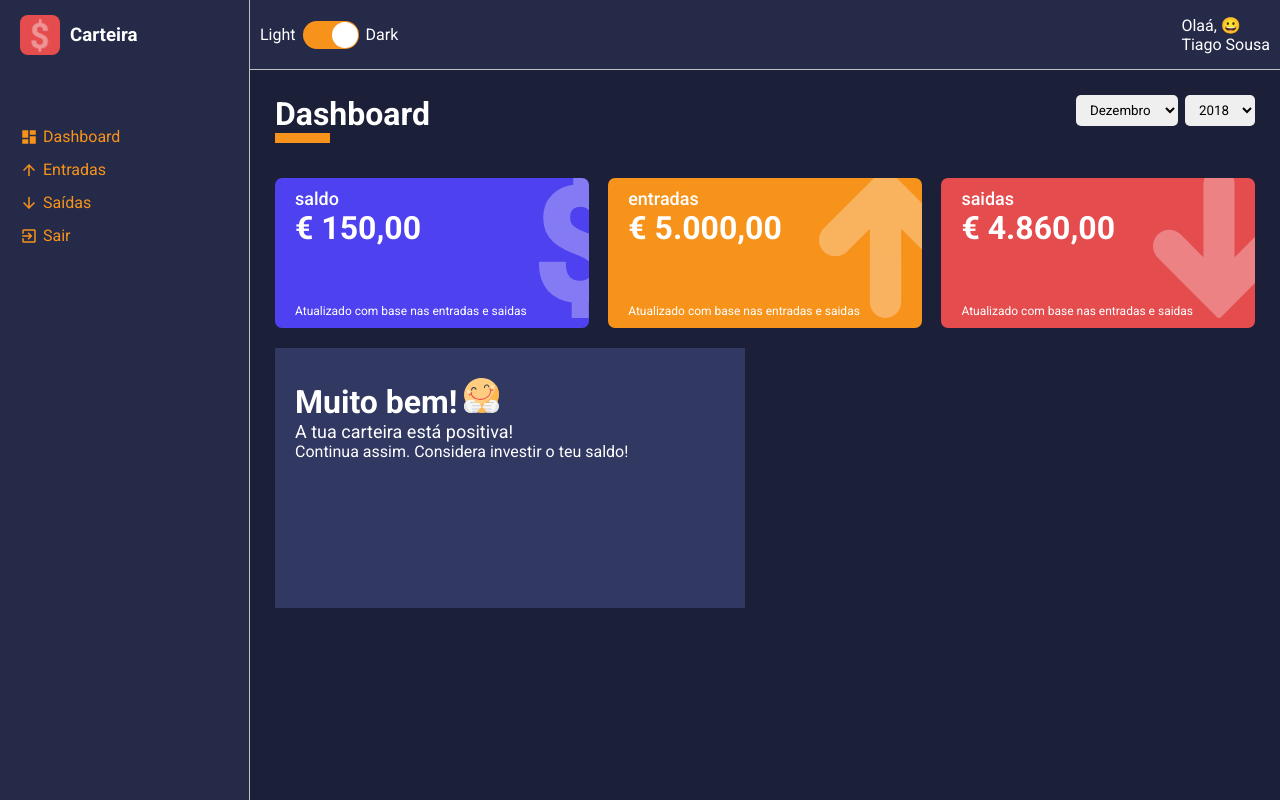
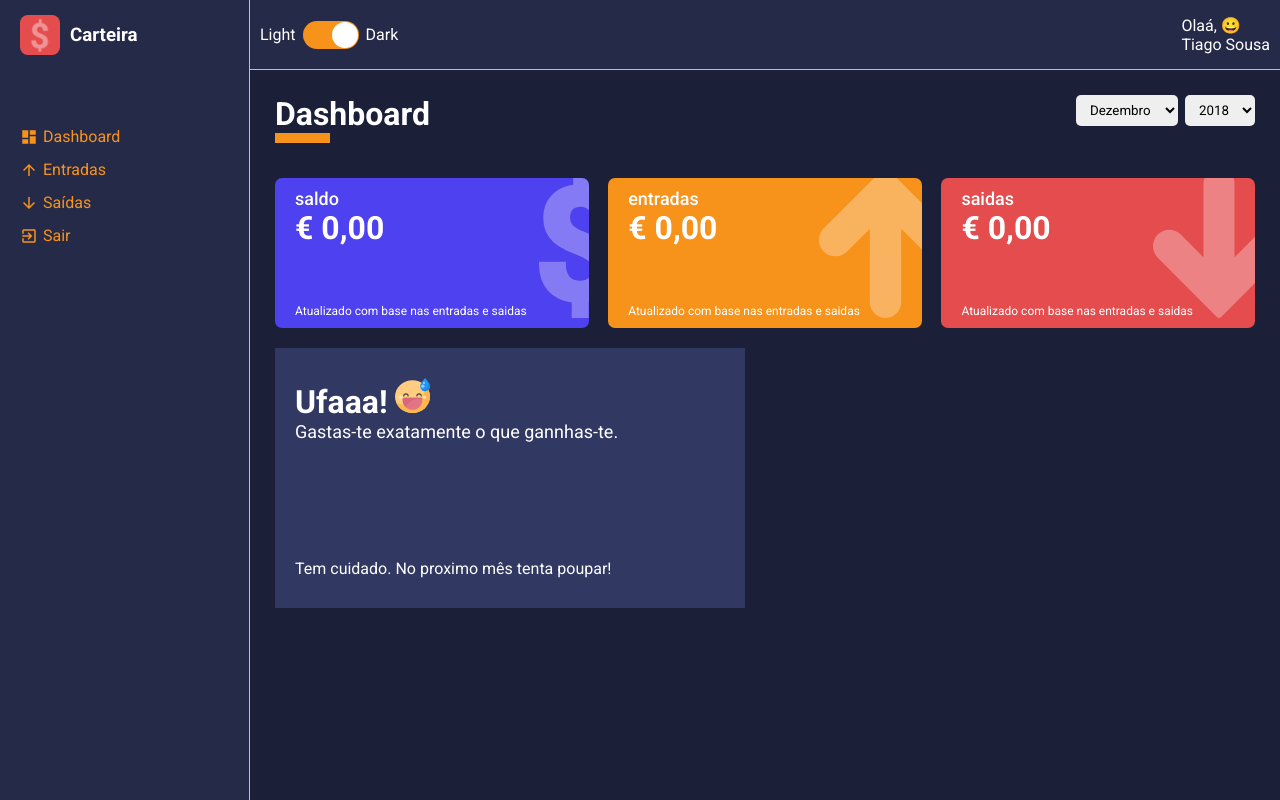
Before and after one commit to tiagosousa10/dashboard-react-typescript, a React (Vite) app in the folder minha-carteira/: page /dashboard in a window 1280 px wide. Built offline with nearby package versions, Linux system fonts and the light colour scheme.

Commit message:
colocando os cartoes de informacao dinamicos

```diff
--- a/minha-carteira/src/components/MessageBox/index.tsx
+++ b/minha-carteira/src/components/MessageBox/index.tsx
@@ -1,6 +1,5 @@
 import React from "react";
 import {Container} from './styles'
-import happyImg from '../../assets/sad.svg'
 
 interface IMessageBoxProps {
    title:string,
--- a/minha-carteira/src/components/MessageBox/styles.ts
+++ b/minha-carteira/src/components/MessageBox/styles.ts
@@ -3,13 +3,16 @@ import styled from "styled-components";
 export const Container = styled.div`
    width:48%;
    height:260px;
+
    background-color: ${props => props.theme.colors.tertiary};
    color: ${props => props.theme.colors.white};
+
    margin: 10px 0;
    padding:30px 20px;
+
    display:flex;
    flex-direction:column;
-   justify-content:space;
+   justify-content:space-between;
 
    > header img {
       width:35px;
@@ -19,4 +22,6 @@ export const Container = styled.div`
    > header p {
       font-size:18px;
    }
+
+
 `
--- a/minha-carteira/src/pages/Dashboard/index.tsx
+++ b/minha-carteira/src/pages/Dashboard/index.tsx
@@ -13,10 +13,12 @@ import MessageBox from "../../components/MessageBox";
 
 import happyImg from '../../assets/happy.svg'
 import sadImg from '../../assets/sad.svg'
+import grinningImg from '../../assets/grinning.svg'
 
 const Dashboard : React.FC = () => {
     const [monthSelected, setMonthSelected] = useState<string>(String(new Date().getMonth() + 1));
     const [yearSelected, setYearSelected] = useState<string>(String(new Date().getFullYear()));
+
 
   const options = [
     {value: 'Tiago', label:'Tiago'},
@@ -24,6 +26,8 @@ const Dashboard : React.FC = () => {
     {value: 'Andre', label:'Andre'},
 
   ]
+
+
     const years = useMemo(() => {
       const uniqueYears: number[] = [];
 
@@ -45,6 +49,7 @@ const Dashboard : React.FC = () => {
 
     }, []);
 
+
     const months = useMemo(() => {
       return listOfMonths.map((month, index) => {
         return {
@@ -52,6 +57,78 @@ const Dashboard : React.FC = () => {
           label: month
         }
       })
+    }, [])
+
+
+    const totalExpenses = useMemo(() => {
+      let total: number = 0;
+
+      expenses.forEach((item) => {
+        const date = new Date(item.date);
+        const year = date.getFullYear();
+        const month = date.getMonth() + 1;
+
+        if(month === Number(monthSelected) && year === Number(yearSelected)){
+          try {
+            total = total + Number(item.amount)
+          } catch {
+            throw new Error ('invalid amount ! amount must be number.')
+          }
+        }
+      })
+      console.log('totalEXPENSES: ',total)
+      return total;
+    },[monthSelected,yearSelected])
+
+
+    const totalGains = useMemo(() => {
+      let total: number = 0;
+
+      gains.forEach((item) => {
+        const date = new Date(item.date);
+        const year = date.getFullYear();
+        const month = date.getMonth() + 1;
+
+        if(month === Number(monthSelected) && year === Number(yearSelected)){
+          try {
+            total = total + Number(item.amount)
+          } catch {
+            throw new Error ('invalid amount ! amount must be number.')
+          }
+        }
+      })
+      console.log('totalGAINS: ',total)
+      return total;
+    },[monthSelected,yearSelected])
+
+
+    const totalBalance = useMemo(() => {
+      return totalGains - totalExpenses;
+    },[totalExpenses,totalGains])
+
+    const message = useMemo(() => {
+      if(totalBalance < 0) {
+        return {
+          title: "Que triste!" ,
+          description: "Neste mês, gastaste mais do que deverias!",
+          footerText: "Verifique os seus gastos e tente economizar!",
+          icon: sadImg,
+        }
+      } else if (totalBalance == 0) {
+          return {
+            title: "Ufaaa!" ,
+            description: "Gastas-te exatamente o que gannhas-te.",
+            footerText: "Tem cuidado. No proximo mês tenta poupar!",
+            icon: grinningImg,
+          }
+      } else {
+          return {
+            title:"Muito bem!" ,
+            description:"A tua carteira está positiva!",
+            footerText:"Continua assim. Considera investir o teu saldo!",
+            icon:happyImg,
+          }
+      }
     }, [])
 
 
@@ -65,6 +142,7 @@ const Dashboard : React.FC = () => {
     }
   }
 
+
   const handleYearSelected = (year:string) => {
     try{
       const parseYear = year
@@ -75,6 +153,7 @@ const Dashboard : React.FC = () => {
       console.log('errorYEAR', e)
     }
   }
+
 
   return(
     <Container>
@@ -94,7 +173,7 @@ const Dashboard : React.FC = () => {
       <Content>
         <WalletBox
           title="saldo"
-          amount={150.00}
+          amount={totalBalance}
           footerLabel="Atualizado com base nas entradas e saidas"
           icon="dolar"
           color="#4e41f0"
@@ -102,7 +181,7 @@ const Dashboard : React.FC = () => {
 
         <WalletBox
           title="entradas"
-          amount={5000.00}
+          amount={totalGains}
           color="#f7931b"
           footerLabel="Atualizado com base nas entradas e saidas"
           icon="arrowUp"
@@ -110,17 +189,17 @@ const Dashboard : React.FC = () => {
 
         <WalletBox
           title="saidas"
-          amount={4860.00}
+          amount={totalExpenses}
           color="#e44c4e"
           footerLabel="Atualizado com base nas entradas e saidas"
           icon="arrowDown"
         />
 
         <MessageBox
-          title="Muito bem!"
-          description="A tua carteira está positiva!"
-          footerText="Continua assim. Considera investir o teu saldo!"
-          icon={happyImg}
+          title={message.title}
+          description={message.description}
+          footerText={message.footerText}
+          icon={message.icon}
        />
       </Content>
     </Container>
```
Also changed, not shown: minha-carteira/src/assets/grinning.svg (added).
